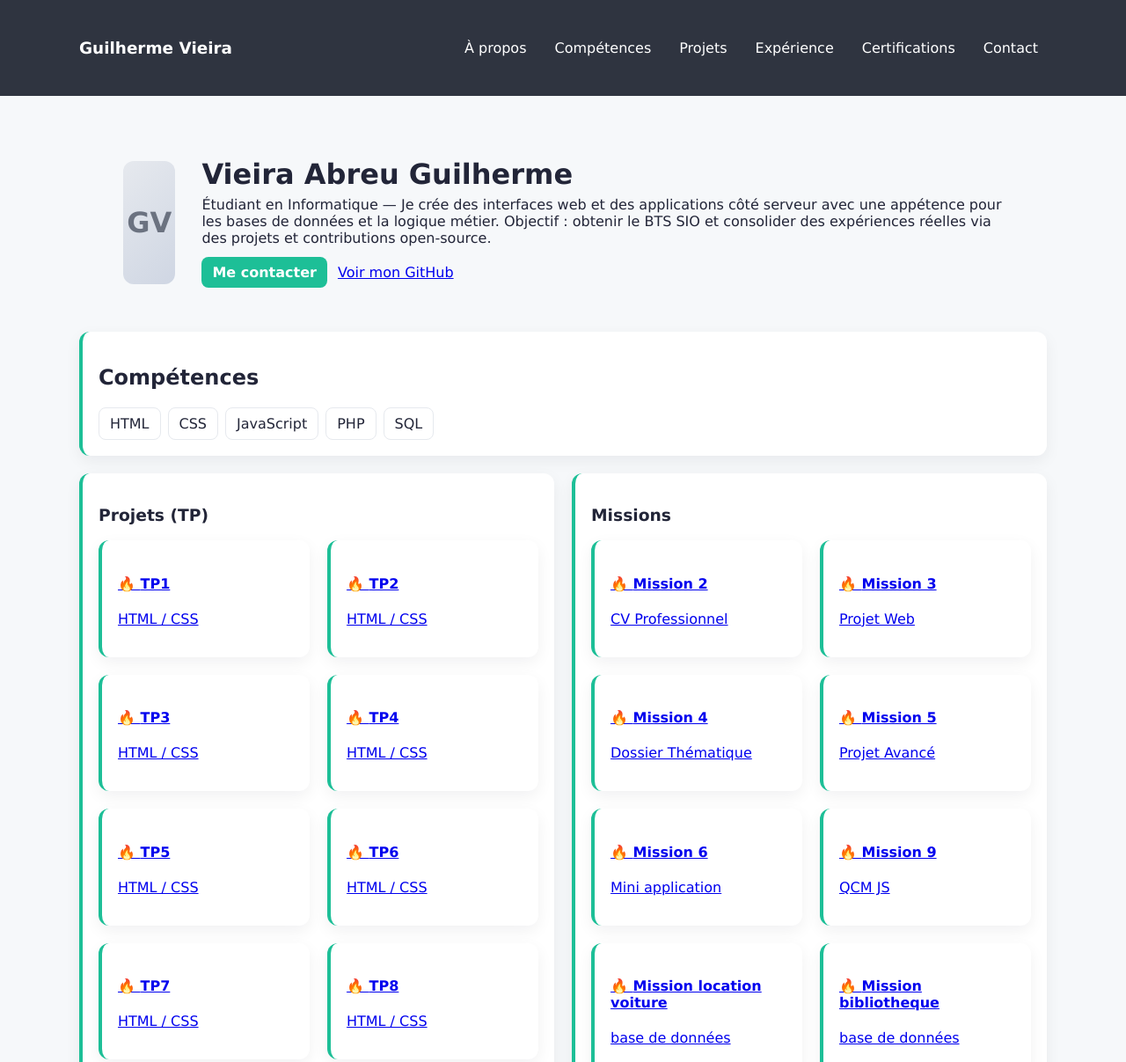
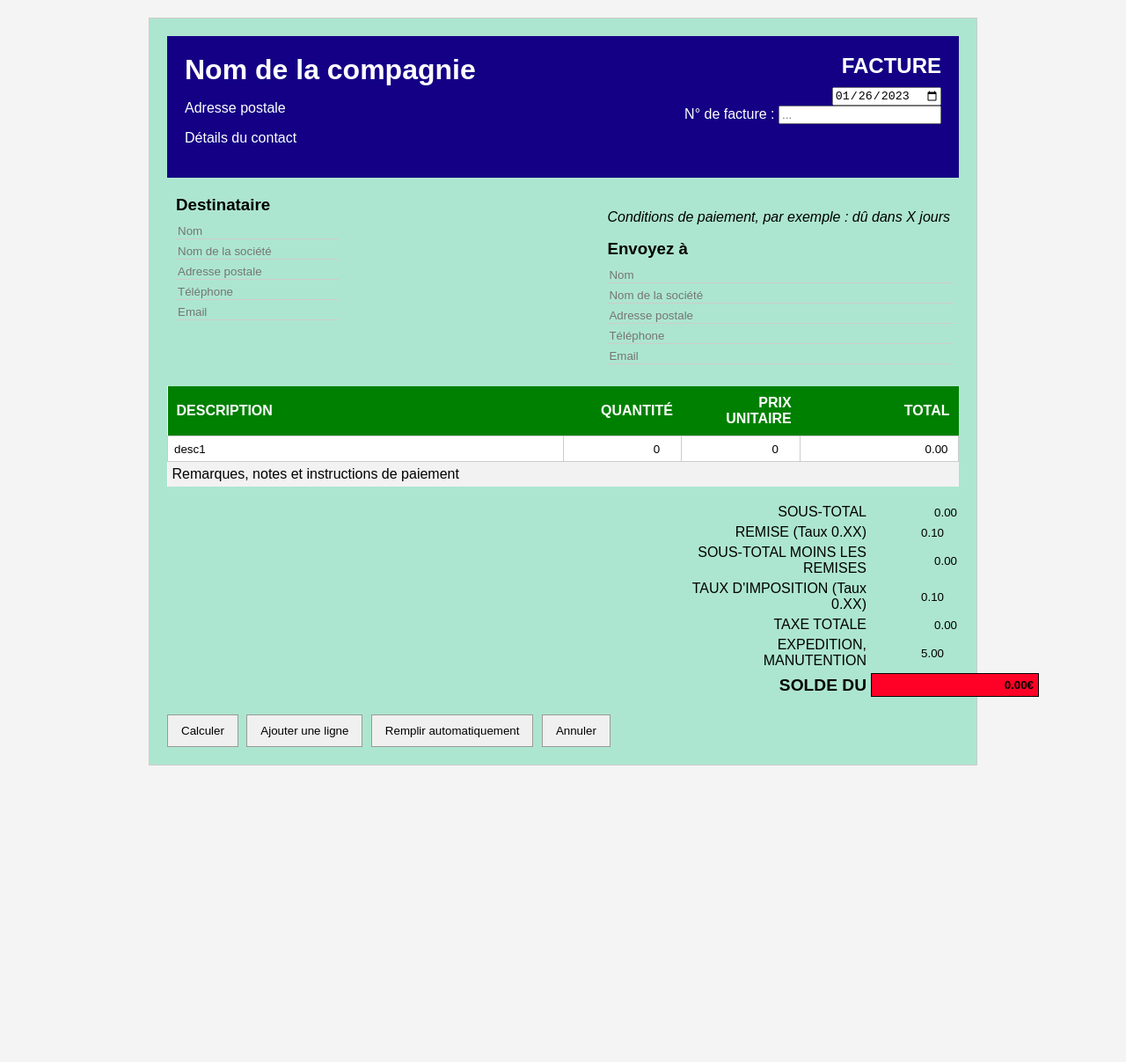
Before and after one commit to glhevieira/ttt, a plain HTML site: page index.html in a window 1280 px wide. Shown: the top 1207 px of the page at 88% size. After the commit the page ends 890 px from the top, so only its background shows below. Drawn offline with Linux system fonts and the light colour scheme.

Commit message:
Add files via upload

```diff
--- a/index.html
+++ b/index.html
@@ -1,134 +1,99 @@
-<!doctype html>
+<!DOCTYPE html>
 <html lang="fr">
 <head>
-  <meta charset="utf-8">
-  <meta name="viewport" content="width=device-width,initial-scale=1">
-  <title>Guilherme Vieira — Portfolio</title>
+    <meta charset="UTF-8">
+    <meta name="viewport" content="width=device-width, initial-scale=1.0">
+    <title>Module de Facturation GSB</title>
+    <link rel="stylesheet" href="styles.css"> </head>
+<body>
 
-  <link rel="stylesheet" href="sty.css">
-
-</head>
-<body>
+    <div class="invoice-container">
         <header>
-    <div class="container">
-      <nav>
-        <div class="brand">Guilherme Vieira</div>
-        <ul>
-          <li><a href="#apropos">À propos</a></li>
-          <li><a href="#competences">Compétences</a></li>
-          <li><a href="#projets">Projets</a></li>
-          <li><a href="#experience">Expérience</a></li>
-
-          <li><a href="#certifications">Certifications</a></li>
-          <li><a href="#contact">Contact</a></li>
-        </ul>
-      </nav>
+            <div class="company-info">
+                <h1>Nom de la compagnie</h1>
+                <p>Adresse postale</p>
+                <p>Détails du contact</p>
+            </div>
+            <div class="invoice-title">
+                <h2>FACTURE</h2>
+                <div class="date-field">
+                    <input type="date" value="2023-01-26">
+                </div>
+                <div class="invoice-number">
+                    <label>N° de facture : </label>
+                    <input type="text" placeholder="...">
+                </div>
             </div>
         </header>
 
-  <main class="container">
-    <section class="hero" id="apropos">
-      <div class="avatar" aria-hidden="true">GV</div>
-      <div>
-        <h1>Vieira Abreu Guilherme</h1>
-        <p style="margin:6px 0 12px">Étudiant en Informatique — Je crée des interfaces web et des applications côté serveur avec une appétence pour les bases de données et la logique métier. Objectif : obtenir le BTS SIO et consolider des expériences réelles via des projets et contributions open‑source.</p>
-        <div style="display:flex;gap:12px;align-items:center">
-          <a href="#contact" style="background:var(--accent);color:#fff;padding:8px 12px;border-radius:8px;text-decoration:none;font-weight:600">Me contacter</a>
-          <a href="https://github.com/glhevieira" target="_blank" rel="noopener">Voir mon GitHub</a>
+        <section class="client-info">
+            <div class="destinataire">
+                <h3>Destinataire</h3>
+                <input type="text" placeholder="Nom">
+                <input type="text" placeholder="Nom de la société">
+                <input type="text" placeholder="Adresse postale">
+                <input type="text" placeholder="Téléphone">
+                <input type="email" placeholder="Email">
+            </div>
+            <div class="envoyez-a">
+                <p><em>Conditions de paiement, par exemple : dû dans X jours</em></p>
+                <h3>Envoyez à</h3>
+                <input type="text" placeholder="Nom">
+                <input type="text" placeholder="Nom de la société">
+                <input type="text" placeholder="Adresse postale">
+                <input type="text" placeholder="Téléphone">
+                <input type="email" placeholder="Email">
+            </div>
+        </section>
+
+        <table id="table_inv">
+            <thead>
+                <tr>
+                    <th class="th-desc">DESCRIPTION</th>
+                    <th class="th-qte">QUANTITÉ</th>
+                    <th class="th-prix">PRIX UNITAIRE</th>
+                    <th class="th-total">TOTAL</th>
+                </tr>
+            </thead>
+            <tbody id="table_body">
+                <tr class="row" id="modeleLigne">
+                    <td><input type="text" name="desc" class="input desc" value="desc1"></td> <td><input type="number" name="qte" class="input qte" value="0"></td> <td><input type="number" name="prix" class="input prix" value="0"></td> <td><input type="text" name="total" class="input totalLigne" readonly value="0.00"></td>
+                </tr>
+
+                <tr class="row lastrow" id="lastLigne">
+                   <td colspan="4" style="border:none;">Remarques, notes et instructions de paiement</td>
+                </tr>
+            </tbody>
+        </table>
+
+        <section class="totals-section">
+            <div class="totals-grid">
+                <label>SOUS-TOTAL</label>
+                <input type="text" id="sousTotal" readonly value="0.00">
+
+                <label>REMISE (Taux 0.XX)</label>
+                <input type="number" id="remise" step="0.01" value="0.10"> <label>SOUS-TOTAL MOINS LES REMISES</label>
+                <input type="text" id="sousTotalRemise" readonly value="0.00">
+
+                <label>TAUX D'IMPOSITION (Taux 0.XX)</label>
+                <input type="number" id="tauxImpot" step="0.01" value="0.10"> <label>TAXE TOTALE</label>
+                <input type="text" id="taxeTotale" readonly value="0.00">
+
+                <label>EXPEDITION, MANUTENTION</label>
+                <input type="number" id="fraisExp" value="5.00">
+
+                <label class="grand-total-label">SOLDE DU</label>
+                <div class="grand-total-box">
+                    <input type="text" id="soldeDu" readonly value="0.00€">
                 </div>
             </div>
         </section>
 
-    <section class="card" id="competences" style="margin-bottom:20px">
-      <h2>Compétences</h2>
-      <div class="skills" style="margin-top:12px">
-        <span class="skill">HTML</span>
-        <span class="skill">CSS</span>
-        <span class="skill">JavaScript</span>
-        <span class="skill">PHP</span>
-        <span class="skill">SQL</span>
+        <div class="actions">
+            <button type="button" onclick="calculate()">Calculer</button> <button type="button" onclick="ajouterLigne()">Ajouter une ligne</button> <button type="button" onclick="remplir()">Remplir automatiquement</button> <button type="button" onclick="window.location.reload()">Annuler</button>
         </div>
-    </section>
-
-    <section class="grid" id="projets" style="margin-top:20px; grid-template-columns:1fr 1fr; gap:20px">
-      <article class="card">
-        <h3>Projets (TP)</h3>
-        <div class="grid" style="margin-top:16px">
-          <a class="card" href="TP1" target="_blank"><h4>TP1</h4><p>HTML / CSS</p></a>
-          <a class="card" href="TP2" target="_blank"><h4>TP2</h4><p>HTML / CSS</p></a>
-          <a class="card" href="TP3.html" target="_blank"><h4>TP3</h4><p>HTML / CSS</p></a>
-          <a class="card" href="https://glhevieira.github.io/prt/TP4.html" target="_blank"><h4>TP4</h4><p>HTML / CSS</p></a>
-          <a class="card" href="tp5/style.css" target="_blank"><h4>TP5</h4><p>HTML / CSS</p></a>
-          <a class="card" href="https://glhevieira.github.io/prt/TP6.html" target="_blank"><h4>TP6</h4><p>HTML / CSS</p></a>
-          <a class="card" href="tp7.1/index.html" target="_blank"><h4>TP7</h4><p>HTML / CSS</p></a>
-          <a class="card" href="tp8/index.html" target="_blank"><h4>TP8</h4><p>HTML / CSS</p></a>
-          <a class="card" href="tp9/index.html" target="_blank"><h4>TP9</h4><p>JavaScript</p></a>
-          <a class="card" href="tp10/index.html" target="_blank"><h4>TP10</h4><p>JavaScript</p></a>
-          <a class="card" href="tp11/index.html" target="_blank"><h4>TP11</h4><p>JavaScript</p></a>
-          <a class="card" href="Tp12/index.html" target="_blank"><h4>TP12</h4><p>JavaScript</p></a>
-          <a class="card" href="tp13/index.html" target="_blank"><h4>TP13</h4><p>JavaScript</p></a>
-          <a class="card" href="tp14/index.html" target="_blank"><h4>TP14</h4><p>JavaScript</p></a>
-          <a class="card" href="" target="_blank"><h4>TP16</h4><p>SQL</p></a>
-          <a class="card" href="sql.pdf" target="_blank"><h4>TP17</h4><p>COMPTE RENDUS SQL</p></a>
-        </div>
-      </article>
-
-      <article class="card" id="missions">
-        <h3>Missions</h3>
-        <div class="grid" style="margin-top:16px">
-          <a class="card" href="mission2/index.html" target="_blank"><h4>Mission 2</h4><p>CV Professionnel</p></a>
-          <a class="card" href="mission 3/index.html" target="_blank"><h4>Mission 3</h4><p>Projet Web</p></a>
-          <a class="card" href="mission4" target="_blank"><h4>Mission 4</h4><p>Dossier Thématique</p></a>
-          <a class="card" href="https://glhevieira.github.io/prt/mission5.html" target="_blank"><h4>Mission 5</h4><p>Projet Avancé</p></a>
-          <a class="card" href="m6/index.html" target="_blank"><h4>Mission 6</h4><p>Mini application</p></a>
-          <a class="card" href="mission9/index.html" target="_blank"><h4>Mission 9</h4><p>QCM JS</p></a>
-          <a class="card" href="base_reservation_car_touristique (1).sql" target="_blank"><h4>Mission location voiture</h4><p>base de données</p></a>
-          <a class="card" href="bibliotheque.sql" target="_blank"><h4>Mission bibliotheque</h4><p>base de données</p></a>
-          <a class="card" href="cinema_db_dump.sql" target="_blank"><h4>Mission cinema</h4><p>base de données</p></a>
-          <a class="card" href="paris_sportif.sql" target="_blank"><h4>Mission paris sportif</h4><p>base de données</p></a>
-          <a class="card" href="gestion_stock (1).sql" target="_blank"><h4>Mission gestion des stocks</h4><p>base de données</p></a>
-
-
-
-
-        </div>
-      </article>
-    </section>
-
-
-
-    <section class="card" id="certifications" style="margin-top:20px">
-      <h2>Certifications</h2>
-
-       <div class="grid" style="margin-top:16px">
-
-       </divclass> <a class="card" href="certif/Capture d’écran 2025-11-05 203558.png" target="_blank"><h4>Certif</h4><p>ANSSI</p></a>
-       </divclass> <a class="card" href="certif/modulk1.png" target="_blank"><h4>Certif</h4><p>MOOC CNIL RGPD MODULE 1</p></a>
-      </divclass> <a class="card" href="certif/2.png" target="_blank"><h4>Certif</h4><p>MOOC CNIL RGPD MODULE 2</p></a>
-       </divclass><a class="card" href="certif/3.png" target="_blank"><h4>Certif</h4><p>MOOC CNIL RGPD MODULE 3</p></a>
-      </divclass> <a class="card" href="certif/4.png" target="_blank"><h4>Certif</h4><p>MOOC CNIL RGPD MODULE 4</p></a>
-       </divclass><a class="card" href="certif/5.png" target="_blank"><h4>Certif</h4><p>MOOC CNIL RGPD MODULE 5</p></a>
-       </divclass><a class="card" href="certif/6.png" target="_blank"><h4>Certif</h4><p>MOOC CNIL RGPD MODULE 6</p></a>
-       </divclass><a class="card" href="certif/modulk1.png" target="_blank"><h4>Certif</h4><p>MOOC CNIL RGPD MODULE recap</p></a>
-
     </div>
 
-    </section>
-
-    <section class="card" id="contact" style="margin-top:20px">
-      <h2>Contact</h2>
-      <p>Mail : <a href="mailto:glhevieira@gmail.com">glhevieira@gmail.com</a></p>
-      <p>GitHub : <a href="https://github.com/glhevieira" target="_blank">github.com/glhevieira</a></p>
-
-
-
-
-
-
-  <footer>
-    <div class="container">
-      <small> Guilherme Vieira — Portfolio </small>
-    </div>
-  </footer>
+    <script src="m11.js"></script>
 </body>
 </html>
--- /dev/null
+++ b/m11.js
@@ -0,0 +1,139 @@
+// Guilherme VIEIRA ABREU
+
+
+
+function ajouterLigne() {
+    // 1. Cloner la ligne modèle
+    var modele = document.getElementById("modeleLigne");
+    var newLi = modele.cloneNode(true);
+
+    // 2. Enlever l'id pour éviter les doublons d'ID dans le DOM
+    newLi.id = "";
+
+    // 3. Réinitialiser les valeurs des inputs de la nouvelle ligne à 0 ou vide
+    var inputs = newLi.getElementsByTagName('input');
+    for(var i = 0; i < inputs.length; i++) {
+        if(inputs[i].name === "desc") inputs[i].value = "Nouvelle ligne";
+        else inputs[i].value = 0;
+    }
+
+    // 4. Insérer avant la dernière ligne
+    var lastLi = document.getElementById("lastLigne");
+    var tbody = document.getElementById("table_body");
+
+    // Utilisation de insertBefore
+    tbody.insertBefore(newLi, lastLi);
+}
+
+
+function remplir() {
+    // Liste des descriptions imposée [cite: 47]
+    const tabDesc = new Array("portable", "bureau", "ram 32go", "clef usb 16go", "souris ", "ecran 24 pouces");
+
+    // Récupération des listes d'inputs [cite: 50]
+    var listeDesc = document.getElementsByClassName("desc");
+    var listeQte = document.getElementsByClassName("qte");
+    var listePrix = document.getElementsByClassName("prix");
+
+    // Boucle pour remplir chaque ligne visible
+    for (var i = 0; i < listeDesc.length; i++) {
+        // Description aléatoire
+        var randDescIndex = Math.floor(Math.random() * tabDesc.length);
+        listeDesc[i].value = tabDesc[randDescIndex];
+
+        // Quantité aléatoire entre 1 et 10 [cite: 48, 52]
+        listeQte[i].value = Math.floor(Math.random() * 10) + 1;
+
+        // Prix aléatoire entre 1 et 100 [cite: 49]
+        listePrix[i].value = Math.floor(Math.random() * 100) + 1;
+    }
+
+    // Optionnel : Lancer le calcul automatiquement après remplissage
+    calculate();
+}
+
+
+
+
+
+function calculate() {
+    // 1. Récupérer les listes d'inputs
+    var listePrix = document.getElementsByClassName("prix");
+    var listeQte = document.getElementsByClassName("qte");
+    var listeTtl = document.getElementsByClassName("totalLigne"); // [cite: 53]
+
+    var sousTotal = 0;
+
+
+
+
+
+
+
+    // 2. Boucle pour calculer ligne par ligne et faire la somme [cite: 54]
+    for (var i = 0; i < listePrix.length; i++) {
+        // Utilisation de parseFloat pour gérer les décimales, ou parseInt selon consigne stricte [cite: 55]
+        // Ici on utilise parseFloat pour être logique avec des prix, mais parseInt est mentionné dans le cours.
+        var p = parseFloat(listePrix[i].value) || 0;
+        var q = parseFloat(listeQte[i].value) || 0;
+
+        var totalLigne = p * q;
+
+        // Affichage du total de la ligne (2 décimales)
+        listeTtl[i].value = totalLigne.toFixed(2);
+
+        // Ajout au sous-total global
+        sousTotal += totalLigne;
+    }
+
+
+
+
+    // 3. Mise à jour du champ Sous-Total [cite: 20]
+    document.getElementById("sousTotal").value = sousTotal.toFixed(2);
+
+
+
+
+
+    // 4. Récupération des paramètres comptables (Remise, Taxe, Expédition) [cite: 24]
+    var remiseTaux = parseFloat(document.getElementById("remise").value) || 0;
+    var taxTaux = parseFloat(document.getElementById("tauxImpot").value) || 0;
+    var fraisPort = parseFloat(document.getElementById("fraisExp").value) || 0;
+
+    // 5. Calculs finaux selon les formules [cite: 21, 22, 23]
+
+    // Sous-Total moins remise = Sous-Total – (Sous-Total * Remise)
+    var montantRemise = sousTotal * remiseTaux;
+    var sousTotalRemise = sousTotal - montantRemise;
+    document.getElementById("sousTotalRemise").value = sousTotalRemise.toFixed(2);
+
+
+
+
+
+
+
+    // Taxe Totale = Sous-Total * Taux d’imposition [cite: 22]
+    // Note: La consigne dit Sous-Total * Taux, mais logiquement la taxe s'applique souvent après remise.
+    // Cependant, respectons la consigne littérale : Taxe = Sous-Total * Taux
+    var montantTaxe = sousTotal * taxTaux;
+    document.getElementById("taxeTotale").value = montantTaxe.toFixed(2);
+
+
+
+
+
+    // Solde = Sous-Total moins remise + Taxe Totale + Frais d’expédition [cite: 23]
+    var soldeFinal = sousTotalRemise + montantTaxe + fraisPort;
+
+
+
+
+
+
+
+
+    // Affichage du solde final
+    document.getElementById("soldeDu").value = soldeFinal.toFixed(2) + "€";
+}
--- /dev/null
+++ b/styles.css
@@ -0,0 +1,140 @@
+/* Guilherme VIEIRA ABREU */
+
+
+
+body {
+    font-family: Arial, sans-serif;
+    background-color: #f4f4f4;
+    margin: 0;
+    padding: 20px;
+}
+
+.invoice-container {
+    max-width: 900px;
+    margin: 0 auto;
+    background: #ade6d0;
+    padding: 20px;
+    border: 1px solid #ccc;
+}
+
+
+header {
+    display: flex;
+    justify-content: space-between;
+    background-color: #140085;
+    color: white;
+    padding: 20px;
+    margin-bottom: 20px;
+}
+
+.invoice-title {
+    text-align: right;
+}
+
+h1, h2, h3 {
+    margin: 0 0 10px 0;
+}
+
+/* Sections Clients */
+.client-info {
+    display: flex;
+    justify-content: space-between;
+    margin-bottom: 20px;
+    padding: 0 10px;
+}
+
+.client-info input {
+    display: block;
+    width: 100%;
+    margin-bottom: 5px;
+    background: transparent;
+    border: none;
+    border-bottom: 1px solid #ccc;
+}
+
+/* Tableau */
+table {
+    width: 100%;
+    border-collapse: collapse;
+    margin-bottom: 20px;
+    background-color: white;
+}
+
+th {
+    background-color: #008000;
+    color: white;
+    padding: 10px;
+    text-align: left;
+}
+
+/* Largeurs spécifiques  */
+.th-desc { width: 50%; }
+.th-qte { width: 15%; text-align: right; }
+.th-prix { width: 15%; text-align: right; }
+.th-total { width: 20%; text-align: right; }
+
+td {
+    border: 1px solid #ccc;
+    padding: 5px;
+}
+
+/* Style des inputs dans le tableau */
+.input {
+    width: 95%;
+    border: none;
+    text-align: right;
+}
+.input.desc {
+    text-align: left;
+}
+
+/* Lignes paires grisées comme sur la maquette */
+tr:nth-child(even) {
+    background-color: #f2f2f2;
+}
+
+/* Section Totaux */
+.totals-section {
+    display: flex;
+    justify-content: flex-end;
+    text-align: right;
+}
+
+.totals-grid {
+    display: grid;
+    grid-template-columns: 200px 100px;
+    gap: 5px;
+    align-items: center;
+}
+
+.totals-grid input {
+    text-align: right;
+    border: none;
+    background: transparent;
+}
+
+.grand-total-label {
+    font-weight: bold;
+    font-size: 1.2em;
+}
+
+.grand-total-box input {
+    background-color: #ff0026;
+    font-weight: bold;
+    color: black;
+    border: 1px solid #000;
+    padding: 5px;
+}
+
+/* Boutons */
+.actions {
+    margin-top: 20px;
+}
+
+button {
+    padding: 10px 15px;
+    margin-right: 5px;
+    cursor: pointer;
+    background-color: #f0f0f0;
+    border: 1px solid #999;
+}
```
Lines whose indentation alone changed are shown as unchanged.
